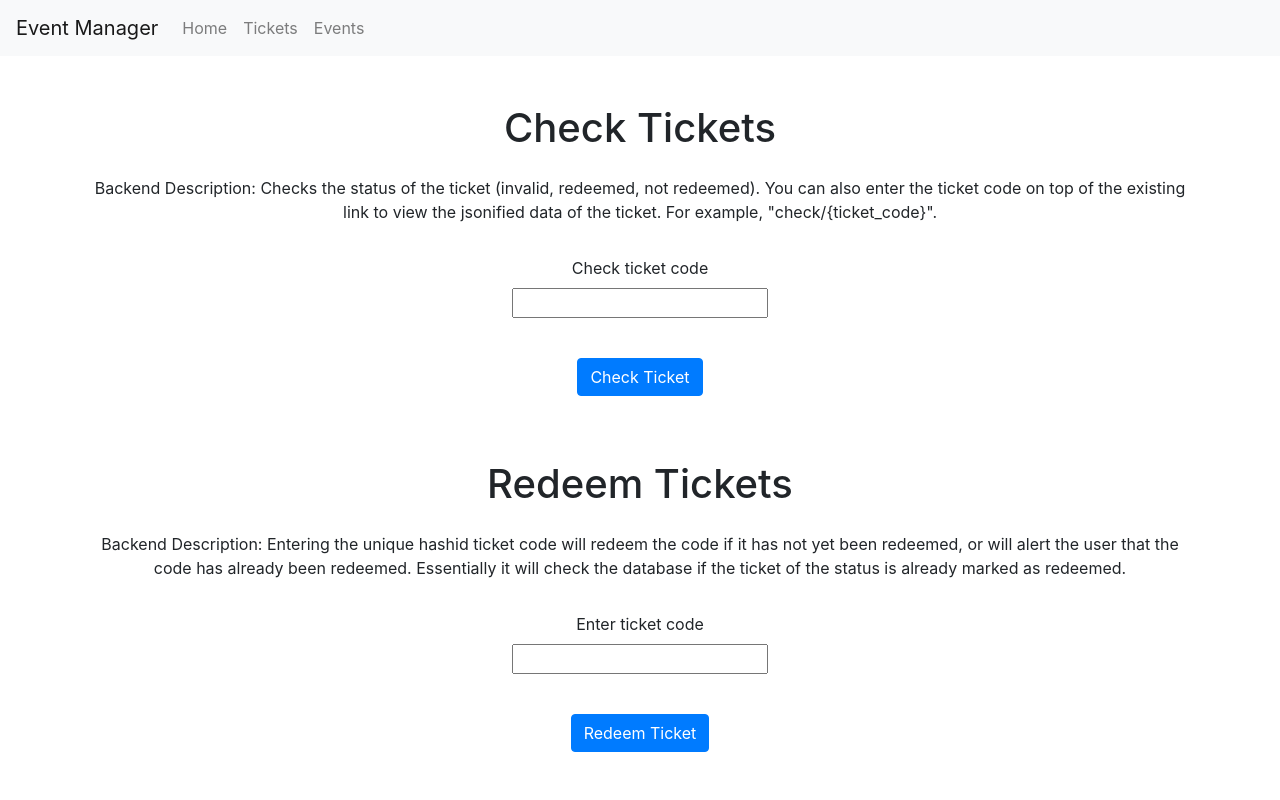
After one commit to dencangan/tickets, a Flask app: page /tickets in a window 1280 px wide. The commit adds this page. Run offline with Flask 2, Linux system fonts and the light colour scheme; parts of the project's set-up code (start-up, migrations or seed data) failed here and were passed over; some libraries are stand-ins or nearby versions.

Commit message:
Redeem/Check/Add tickets, statusPage, general refactor.

```diff
--- a/forms.py
+++ b/forms.py
@@ -4,19 +4,54 @@ from wtforms.validators import DataRequired, Email, Length, NumberRange
 
 
 class CreateEvent(FlaskForm):
-    event_name = StringField('Event Name', validators=[
+    event_name = StringField('Name of Event', validators=[
         DataRequired(message='Please enter a valid event name.'),
         Length(max=320, message='Your event name must be less than ' + str(320) + ' characters.')
     ])
-
-    event_date = StringField('Event Date', validators=[
+    event_date = StringField('Date of Event', validators=[
         DataRequired(message='Please enter date of event.'),
         Length(max=200, message="Your date must be less than " + str(200) + " characters.")
     ])
+    event_tickets = IntegerField('Set number of tickets', validators=[
+        DataRequired(message='Please number of tickets.'),
+        NumberRange(min=1,  max=500, message="Invalid number.")
+    ])
+    submit = SubmitField('Create Event')
 
-    event_tickets = IntegerField('Number of tickets', validators=[
+
+class RedeemTickets(FlaskForm):
+    ticket_code = StringField('Enter ticket code', validators=[
+        DataRequired(message='Please enter a valid ticket_code.'),
+        Length(max=9, message='Your ticket must be less than 9 characters.')
+    ])
+    submit = SubmitField('Redeem Ticket')
+
+
+class CheckTickets(FlaskForm):
+    ticket_check = StringField('Check ticket code', validators=[
+        DataRequired(message='Please enter a valid ticket_code.'),
+        Length(max=9, message='Your ticket must be less than 9 characters.')
+    ])
+    submit = SubmitField('Check Ticket')
+
+
+class AddTickets(FlaskForm):
+    add_tickets_event = StringField('Enter event name to add tickets', validators=[
+        DataRequired(message='Please enter valid event.'),
+        Length(max=320, message='Your ticket must be less than 9 characters.')
+    ])
+
+    new_tickets = IntegerField('Number of tickets to add', validators=[
         DataRequired(message='Please number of tickets.'),
         NumberRange(min=1,  max=500, message="Invalid number.")
     ])
 
-    submit = SubmitField('Create Event')
+    submit = SubmitField('Add Tickets')
+
+
+class DeleteEvents(FlaskForm):
+    delete_event = StringField('Enter event name', validators=[
+        DataRequired(message='Please enter valid event.'),
+        Length(max=320, message='Your ticket must be less than 9 characters.')
+    ])
+    submit = SubmitField('Delete Event')
--- a/routes/views.py
+++ b/routes/views.py
@@ -1,42 +1,184 @@
 from . import routes
-from forms import CreateEvent
-from flask import render_template
+from forms import CreateEvent, DeleteEvents, AddTickets, RedeemTickets, CheckTickets
+from flask import render_template, jsonify, redirect, url_for
 import models
-from mainApp import db
+from mainApp import db, hashids
 import sqlite3
-
-c = 'database/database.sqlite'
+import pandas as pd
+import numpy as np
 
 
 @routes.route('/')
 @routes.route('/home')
 def index():
-    with sqlite3.connect(c) as conn:
+    """Home summary page"""
+    conn = sqlite3.connect("database.sqlite")
+    # Use pandas to get dataframe and pivot
+    df = pd.read_sql("SELECT * FROM events", conn)
+    df = df.drop(columns=["ticket_id", "ticket_code"])
+    x = df.pivot_table(index=["event_name", "event_date", "event_tickets"], values="redeemed", aggfunc=np.sum).reset_index()
+    conn.close()
+    return render_template('index.html', summary=np.array(x))
+
+
+@routes.route('/events', methods=['GET', 'POST'])
+def event_page():
+    form_delete, form_add, form_create= DeleteEvents(), AddTickets(), CreateEvent()
+    if form_delete.validate_on_submit():
+        conn = sqlite3.connect("database.sqlite")
+        event_name = form_delete.delete_event.data
+        cur = conn.cursor()
+        cur.execute(f"DELETE FROM events WHERE event_name = '{event_name}'")
+        conn.commit()
+        conn.close()
+        print(f"Event deleted: {event_name}")
+        return redirect(url_for("routes.event_page"))
+
+    elif form_create.validate_on_submit():
+        print("Creating a new event.")
+        # Get entries
+        conn = sqlite3.connect("database.sqlite")
         cur = conn.cursor()
         cur.execute("SELECT * FROM events")
         test = cur.fetchall()
-    return render_template('index.html', test=test)
+
+        # If database is empty, start new entry
+        if len(test) == 0:
+            last_entry = 0
+            start, end = last_entry, form_create.event_tickets.data
+            print(start, end)
+        else:
+            last_entry = test[-1][3]
+            start, end = last_entry + 1, form_create.event_tickets.data + last_entry + 1
+
+        # Create new chunk of tickets
+        for n in range(start, end):
+            print(n)
+            new_event = models.Events(
+                event_name=form_create.event_name.data,
+                event_date=form_create.event_date.data,
+                event_tickets=form_create.event_tickets.data,
+                ticket_id=n,
+                ticket_code=hashids.encode(n),
+                redeemed=False)
+            db.session.add(new_event)
+            db.session.commit()
+            print(f"Entry number {n} created for {new_event}")
+
+        conn.close()
+        return redirect(url_for("routes.event_page"))
+
+    elif form_add.validate_on_submit():
+        conn = sqlite3.connect("database.sqlite")
+        cur = conn.cursor()
+        cur.execute("SELECT * FROM events")
+        test = cur.fetchall()
+        # If database is empty, start new entry
+        if not test:
+            last_entry = 0
+            start, end = last_entry, form_add.new_tickets.data
+        else:
+            last_entry = test[-1][3]
+            start, end = last_entry + 1, form_add.new_tickets.data + last_entry + 1
+
+        df = pd.read_sql("SELECT * FROM events", conn)
+        df_event = df[df["event_name"].isin([form_add.add_tickets_event.data])]
+
+        if df_event.empty:
+            print(f"Event name {form_add.add_tickets_event.data} does not exist! Can't add tickets...")
+        else:
+            en, ed = df_event["event_name"].values[0], df_event["event_date"].values[0]
+            # new max amount of tickets
+            et = df_event["event_tickets"].values[0] + form_add.new_tickets.data
+
+            # Create new chunk of tickets
+            for n in range(start, end):
+                print(n)
+                cur.execute(f"UPDATE events SET event_tickets = {et} WHERE event_name = '{en}';")
+                conn.commit()
+                cur.execute(f"INSERT INTO events(event_name, event_date, event_tickets, ticket_id, ticket_code, redeemed) VALUES('{en}', '{ed}', {et}, {n}, '{hashids.encode(n)}', {0});")
+                conn.commit()
+
+        conn.close()
+        return redirect(url_for("routes.event_page"))
+
+    else:
+        conn = sqlite3.connect("database.sqlite")
+        print("Displaying all tables.")
+        cur = conn.cursor()
+        cur.execute("SELECT * FROM events")
+        ticket_table = cur.fetchall()
+        conn.close()
+        return render_template('events.html', form_delete=form_delete, form_create=form_create, form_add=form_add,
+                               ticket_table=ticket_table)
 
 
-@routes.route('/events', methods=['GET', 'POST'])
-def create_event():
-    form = CreateEvent()
-    db.create_all()
-    try:
-        if form.validate_on_submit():
-            new_event = models.Events(
-                event_name=form.event_name.data,
-                event_date=form.event_date.data,
-                event_tickets=form.event_tickets.data,
-                redeemed_tickets=0
-            )
-            db.session.add(new_event)
-            db.session.commit()
-            print(f"New event created: \n{new_event}\n Saved in database.")
+@routes.route('/tickets', methods=['GET', "POST"])
+def redeem_tickets():
+    form_redeem, form_check = RedeemTickets(), CheckTickets()
+
+    if form_redeem.validate_on_submit():
+        conn = sqlite3.connect("database.sqlite")
+        # Use pandas
+        df_events = pd.read_sql("SELECT * FROM events", conn)
+        ticket_to_redeem = df_events[df_events["ticket_code"].isin([form_redeem.ticket_code.data])]
+
+        if ticket_to_redeem.empty:
+            print("INVALID CODE")
+            return render_template("statusPage.html", note="Ticket is invalid."), 404
 
         else:
-            print("something wrong happened")
-    except Exception as e:
-        print(e)
+            # Check if ticket has been redeemed
+            if ticket_to_redeem["redeemed"].values[0] == 0:
+                print(f"Redeeming ticket: {form_redeem.ticket_code.data}")
+                cur = conn.cursor()
+                cur.execute(f"UPDATE events SET redeemed = 1 WHERE ticket_code = '{form_redeem.ticket_code.data}';")
+                conn.commit()
+                conn.close()
+                return render_template("statusPage.html", note="Ticket successfully redeemed."), 200
 
-    return render_template('createEvents.html', title='Sign In', form=form)
+            else:
+                print(f"Ticket: {form_redeem.ticket_code.data} already redeemed")
+                return render_template("statusPage.html", note="Ticket already redeemed."), 410
+
+    if form_check.validate_on_submit():
+        conn = sqlite3.connect("database.sqlite")
+        # Use pandas
+        df_events = pd.read_sql("SELECT * FROM events", conn)
+        ticket_to_redeem = df_events[df_events["ticket_code"].isin([form_check.ticket_check.data])]
+
+        if ticket_to_redeem.empty:
+            print("INVALID CODE")
+            return render_template("statusPage.html",  note="Ticket is invalid."), 404
+        else:
+            # Check if ticket has been redeemed
+            if ticket_to_redeem["redeemed"].values[0] == 0:
+                print(f"Ticket not yet redeemed: {form_check.ticket_check.data}")
+                return render_template("statusPage.html",  note="Ticket is available and not yet redeemed."), 200
+
+            else:
+                print(f"Ticket: {form_check.ticket_check.data} already redeemed")
+                return render_template("statusPage.html",  note="Ticket already redeemed."), 410
+
+    return render_template('tickets.html', form_redeem=form_redeem, form_check=form_check), 200
+
+
+@routes.route('/tickets/<string:ticket_code>', methods=["GET"])
+def ticket_status(ticket_code):
+    conn = sqlite3.connect("database.sqlite")
+    # Use pandas
+    df_events = pd.read_sql("SELECT * FROM events", conn)
+    ticket_to_redeem = df_events[df_events["ticket_code"].isin([ticket_code])]
+    conn.close()
+    if ticket_to_redeem.empty:
+        print("INVALID CODE")
+        return render_template("statusPage.html"), 404
+    else:
+        return jsonify(ticket_to_redeem.to_dict(orient="list"))
+
+
+def drop_table(c, tbl_name):
+    cursor = c.cursor()
+    q = f"DROP TABLE {tbl_name}"
+    cursor.execute(q)
+    c.close()
--- a/templates/base.html
+++ b/templates/base.html
@@ -2,7 +2,7 @@
 <html lang="en">
 <head>
     <meta charset="UTF-8">
-    <title>Title</title>
+    <title>Event Manager</title>
     <!-- External resources -->
     <script src="https://code.jquery.com/jquery-3.3.1.slim.min.js" integrity="sha384-q8i/X+965DzO0rT7abK41JStQIAqVgRVzpbzo5smXKp4YfRvH+8abtTE1Pi6jizo" crossorigin="anonymous"></script>
     <link rel="stylesheet" href="https://stackpath.bootstrapcdn.com/bootstrap/4.3.1/css/bootstrap.min.css" integrity="sha384-ggOyR0iXCbMQv3Xipma34MD+dH/1fQ784/j6cY/iJTQUOhcWr7x9JvoRxT2MZw1T" crossorigin="anonymous">
@@ -22,12 +22,12 @@
       <li class="nav-item">
         <a class="nav-link" href="/">Home</a>
       </li>
-      <li class="nav-item">
-        <a class="nav-link" href="/events">Create Event</a>
-      </li>
         <li class="nav-item">
-        <a class="nav-link" href="/tickets">Redeem Tickets</a>
-      </li>
+        <a class="nav-link" href="/tickets">Tickets</a>
+        </li>
+        <li class="nav-item">
+        <a class="nav-link" href="/events">Events</a>
+        </li>
     </ul>
   </div>
 </nav>
--- /dev/null
+++ b/templates/tickets.html
@@ -0,0 +1,48 @@
+{% extends 'base.html' %}
+
+{% block content %}
+<body>
+    <div class="container text-center">
+        <div class="row justify-row-center">
+            {% for message in get_flashed_messages() %}
+            <div class="alert alert-warning">
+                <button type="button" class="close" data-dismiss="alert">&times;</button>
+                {{ message }}
+            </div>
+            {% endfor %}
+
+            <div class="col-12">
+                <h1 class="pt-5 pb-3">Check Tickets</h1>
+                <p class="pb-3">Backend Description: Checks the status of the ticket (invalid, redeemed, not redeemed).
+                    You can also enter the ticket code on top of the existing link to view the jsonified data of the ticket. For example, "check/{ticket_code}".</p>
+                <form action="" method="post" novalidate>
+                    {{ form_check.hidden_tag() }}
+                    <p>
+                        {{ form_check.ticket_check.label }}<br>
+                        {{ form_check.ticket_check() }}
+                    </p>
+                    <p class="pt-4">{{ form_check.submit(class="btn btn-primary") }}</p>
+                </form>
+            </div>
+
+            <div class="col-12">
+                <h1 class="pt-5 pb-3">Redeem Tickets</h1>
+                <p class="pb-3">Backend Description: Entering the unique hashid ticket code will redeem the code if it has not yet been redeemed,
+                    or will alert the user that the code has already been redeemed.
+                    Essentially it will check the database if the ticket of the status is already marked as redeemed.</p>
+                <form action="" method="post" novalidate>
+                    {{ form_redeem.hidden_tag() }}
+                    <p>
+                        {{ form_redeem.ticket_code.label }}<br>
+                        {{ form_redeem.ticket_code() }}
+                    </p>
+                    <p class="pt-4">{{ form_redeem.submit(class="btn btn-primary") }}</p>
+                </form>
+            </div>
+
+
+
+        </div>
+    </div>
+</body>
+{% endblock %}
```
Also changed, not shown: config.json (deleted, +0 -8 lines), mainApp.py (+15 -6 lines), models.py (+8 -19 lines), templates/createEvents.html (deleted, +0 -33 lines), templates/events.html (added, +92 -0 lines), templates/index.html (+5 -4 lines), templates/statusPage.html (added, +24 -0 lines), __init__.py (deleted).
